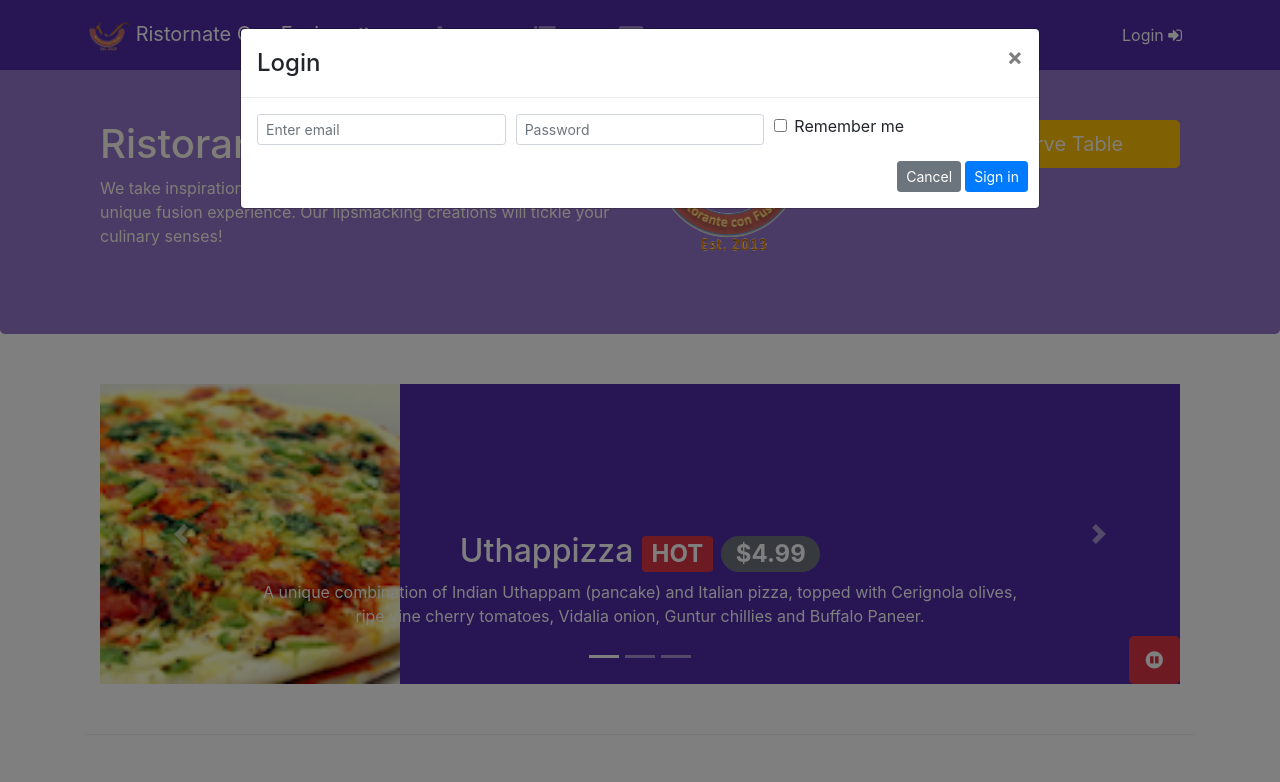
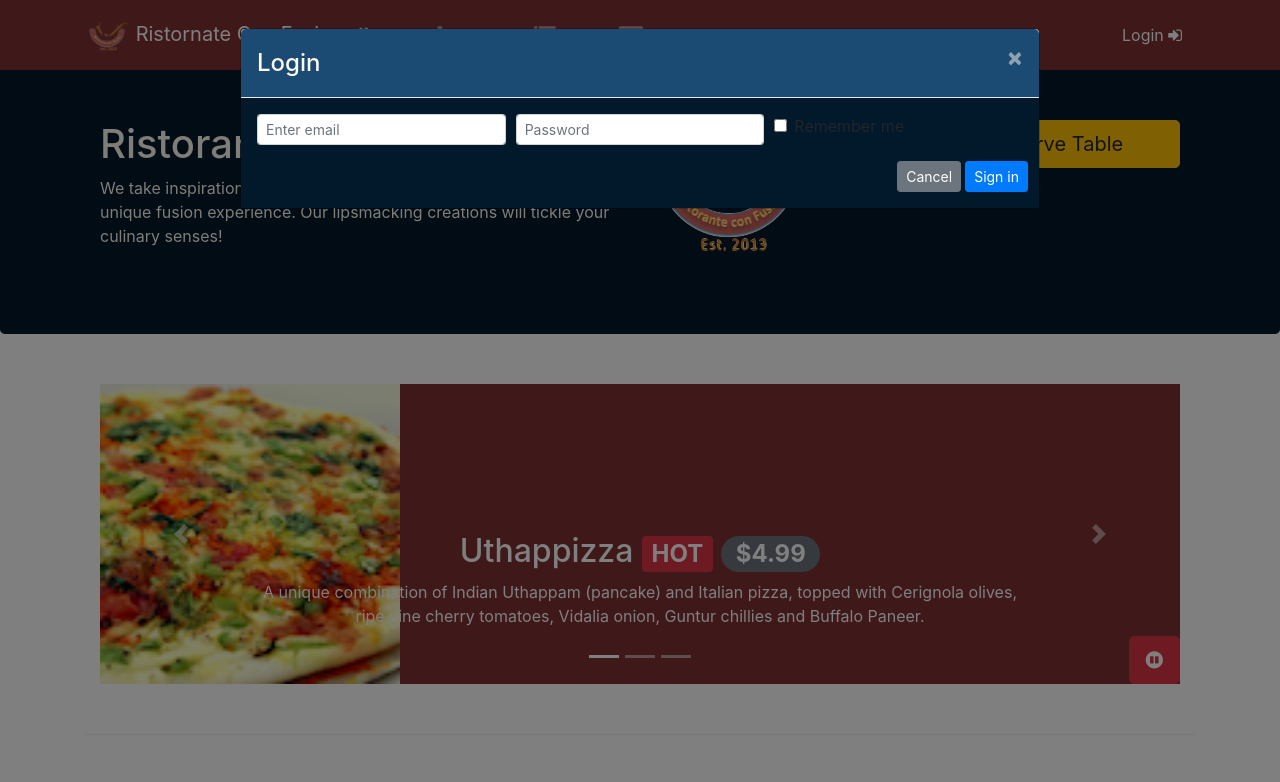
Before and after one commit to zeeshankhalid98/confusion, a website: page index.html in a window 1280 px wide. Both pictures are taken after a click on the link "Login". Shown: the top 782 px of the page. Drawn offline with nearby package versions, Linux system fonts and the light colour scheme.

Commit message:
Assignment 4

```diff
--- a/css/styles.scss
+++ b/css/styles.scss
@@ -1,7 +1,7 @@
 $lt-gray: #ddd;
-$background-dark: #512DA8;
-$background-light: #9575CD;
-$background-pale: #D1C4E9;
+$background-dark: #7F3334;
+$background-light: #02182B;
+$background-pale: #1b4a72;
 
 // Height variables
 $carousel-item-height: 300px;
@@ -34,7 +34,7 @@ $carousel-item-height: 300px;
 address{
     font-size:80%;
     margin:0px;
-    color:#0f0f0f;
+    color:floralwhite;
 }
 
 body{
@@ -45,6 +45,7 @@ body{
 .navbar-dark {
      background-color: $background-dark;
 }
+
 
 .tab-content {
     border-left: 1px solid $lt-gray;
@@ -72,3 +73,20 @@ body{
     bottom: 0px;
     z-index: 1;
 }
+
+
+.modal {
+
+    position: absolute;
+    .modal-body{
+        background-color:$background-light;
+    }
+    .modal-header{
+        background-color:$background-pale;
+        color:floralwhite;
+    }
+    .close{
+        color:floralwhite;
+
+    }
+}
--- a/index.html
+++ b/index.html
@@ -33,7 +33,7 @@
                 </ul>
 
                 <span class="navbar-text"> <!--  in anchor I've used the class that I wanted which is not taught to me yet  -->
-                    <a class="btn btn-bd-login d-lg-inline-block mb-3 mb-md-0 ml-md-3" data-toggle="modal" data-target="#loginModal">
+                    <a id="loginModalButton" class="btn btn-bd-login d-lg-inline-block mb-3 mb-md-0 ml-md-3" type="button">
                         Login <span class="fa fa-sign-in"></span>
                     </a>
                 </span>
@@ -52,8 +52,7 @@
                     <img src="img/logo.png" class="image-fluid float-center">
                 </div>
                 <div class="col-12 col-sm ">
-                    <a class="btn btn-warning btn-lg btn-block" role="button"
-                    data-toggle="modal" data-target="#reservationModal">Reserve Table</a>
+                    <button class="btn btn-warning btn-lg btn-block" type="button" id="reservationModalButton">Reserve Table</button>
                 </div>
             </div>
         </div>
@@ -95,7 +94,7 @@
         </div>
     </div>
 
-    <div id="reservationModal" class="modal fade" role="dialog">
+    <div id="reservationModal" class="modal fade" role="dialog" tabindex="-1">
         <div class="modal-dialog modal-lg" role="content">
             <div class="modal-content">
                 <div class="modal-header" >
@@ -176,7 +175,6 @@
                         </div>
 
                     </form>
-
                 </div>
             </div>
         </div>
@@ -289,6 +287,7 @@
          </div>
     </div>
 
+    </div>
 
 
     <footer class="footer">
@@ -325,7 +324,7 @@
                         <a class="btn btn-social-icon" href="mailto:"><i class="fa fa-envelope-o"></i></a>
                     </div>
                 </div>
-       </div>
+
                 <div class="row justify-content-center">
                         <div class="col-auto">
                             <p>© Copyright 2018 Ristorante Con Fusion</p>
@@ -353,12 +352,24 @@
                         $('#carouselButton').children('span').addClass('fa-pause-circle');
                 }
             });
+                $('#mycarousel').carousel('pause');
+        });
+    </Script>
+
+    <script>
+
+        $(document).ready(function(){
+            $("#reservationModalButton").click(function(){
+                $("#reservationModal").modal('show');
+            });
+            $("#loginModalButton").click(function(){
+                $("#loginModal").modal('show');
+            });
+        });
 
 
-                $('#mycarousel').carousel('pause');
 
-        });
-    </Script>
+    </script>
 
 
 
```
Also changed, not shown: css/styles.css. Lines whose indentation alone changed are shown as unchanged.
